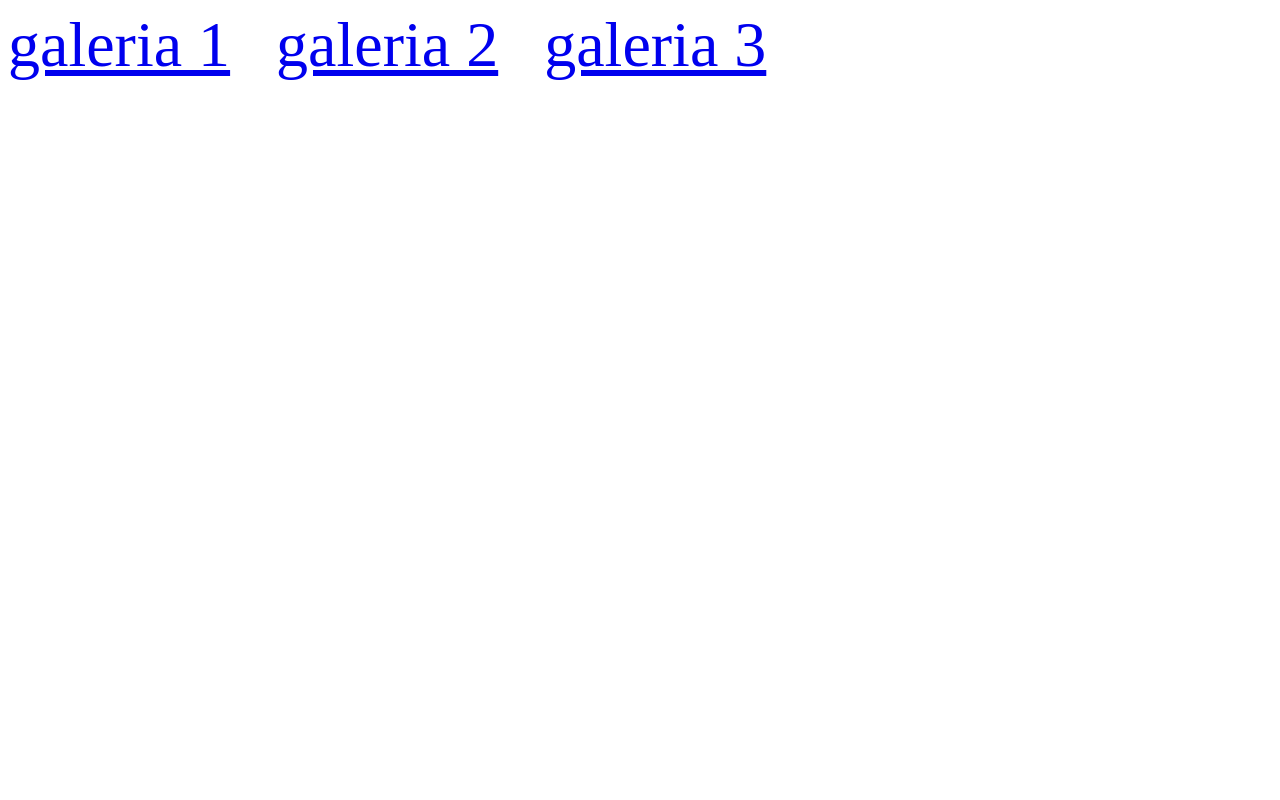
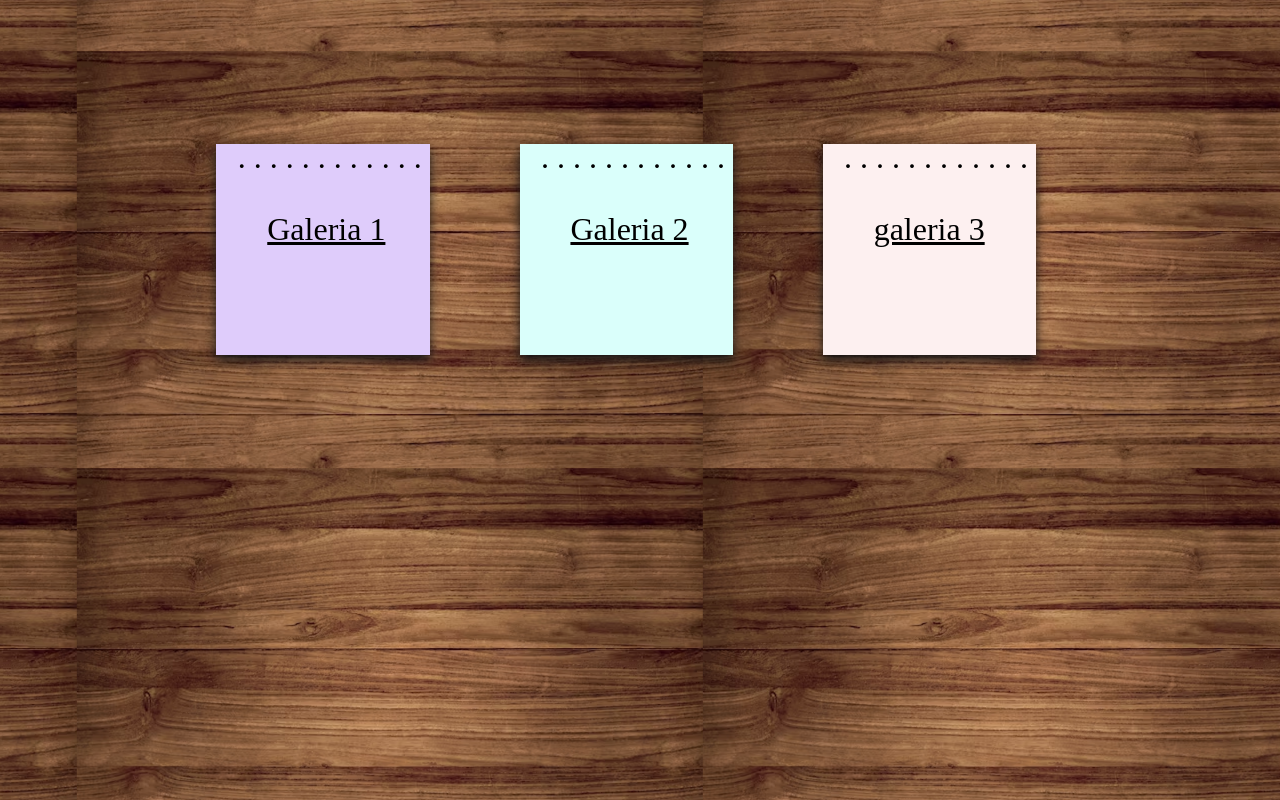
Before and after one commit to kimberllytaveira/Galerias, a plain HTML site: page index.html in a window 1280 px wide. Drawn offline with Linux system fonts and the light colour scheme.

Commit message:
99% do site

```diff
--- a/index.css
+++ b/index.css
@@ -1,6 +1,64 @@
 *{
-    font-size: 2rem;
+    margin-top: 4%;
+    margin-left: 6%;
+    font-size: 32px;
+}
+body{
+
+    background-image: url(piso-de-madeira-marrom_53876-90802.avif);
+    display: flex;
 }
 a{
+    color: black;
     margin-right: 30px;
 }
+.text2{
+    translate: 0% -38%;
+    margin-left: 10%;
+}
+.text{
+    margin-left: 19%;
+    margin-top: 10%;
+    margin-bottom: 50%;
+}
+.livro1 {
+    margin-right: 2%;
+    width: 19%;
+    height: 100%;
+    box-shadow: 0px 5px 10px rgb(22, 22, 22);;
+    background-color: #DFCCFB;
+    overflow: hidden;
+}
+.livro2 {
+    margin-right: 2%;
+    width: 19%;
+    height: 100%;
+    box-shadow: 0px 5px 10px rgb(22, 22, 22);;
+    background-color: #DAFFFB;
+    overflow: hidden;
+}
+.livro3 {
+    width: 19%;
+    height: 100%;
+    box-shadow: 0px 5px 10px rgb(22, 22, 22);;
+    background-color: #FDF0F0;
+    overflow: hidden;
+}
+.livro1:hover{
+    transform: scale(1.2);
+    transition: 0.6s;
+    filter:saturate(0%);
+    z-index: 1;
+}
+.livro2:hover{
+    transform: scale(1.2);
+    transition: 0.6s;
+    filter:saturate(0%);
+    z-index: 1;
+}
+.livro3:hover{
+    transform: scale(1.2);
+    transition: 0.6s;
+    filter:saturate(0%);
+    z-index: 1;
+}
--- a/index.html
+++ b/index.html
@@ -7,8 +7,20 @@
     <link rel="stylesheet" href="index.css">
 </head>
 <body>
-    <a href="galeria 1/index.html">galeria 1</a>
-    <a href="galeria 2/index.html"> galeria 2</a>
-    <a href="galeria 3/index.html"> galeria 3</a>
+    <div class="livro1">
+        <div class="text2">.     .     .     .     .     .     .     .     .     .    .    .</div>
+        <div class="foto"></div>
+        <div class="text"><a href="galeria 1/index.html">Galeria 1</a></div>
+    </div>
+    <div class="livro2">
+        <div class="text2">.     .     .     .     .     .     .     .     .     .    .    .</div>
+        <div class="foto"></div>
+        <div class="text"><a href="galeria 2/index.html">Galeria 2</a></div>
+    </div>
+    <div class="livro3">
+        <div class="text2">.     .     .     .     .     .     .     .     .     .    .    .</div>
+        <div class="foto"></div>
+        <div class="text"><a href="galeria 3/index.html"> galeria 3</a></div>
+    </div>
 </body>
 </html>
```
Also changed, not shown: piso-de-madeira-marrom_53876-90802.avif (added).
